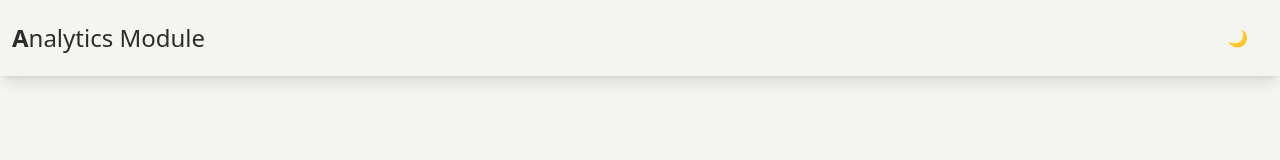
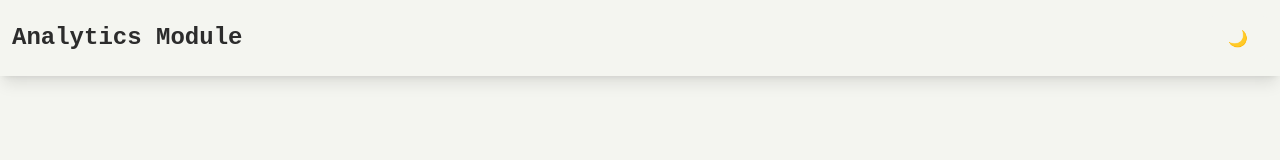
Before and after one commit to kunstewi/Analytics-Module, a React (Vite) app: page / in a window 1280 px wide. Shown: the top 160 px of the page. Built offline with nearby package versions, Linux system fonts and the light colour scheme.

Commit message:
Changed the font style and weight

```diff
--- a/src/components/Navbar.jsx
+++ b/src/components/Navbar.jsx
@@ -6,7 +6,7 @@ const Navbar = () => {
     <nav className="shadow-lg transition-all duration-200">
       <div className=" flex max-w-7xl mx-auto px-3 py-4 justify-between">
         <div className="flex items-center gap-1 cursor-pointer ">
-          <h2 className="text-2xl text-[#2C2C2C] light:text-[#000000] transition-colors duration-200"> <b>A</b>nalytics Module</h2>
+          <h2 className="text-2xl text-[#2C2C2C] font-envyBold font-black transition-colors duration-200"> <b>A</b>nalytics Module</h2>
         </div>
 
         <div className="flex items-center gap-1 cursor-pointer">
```
